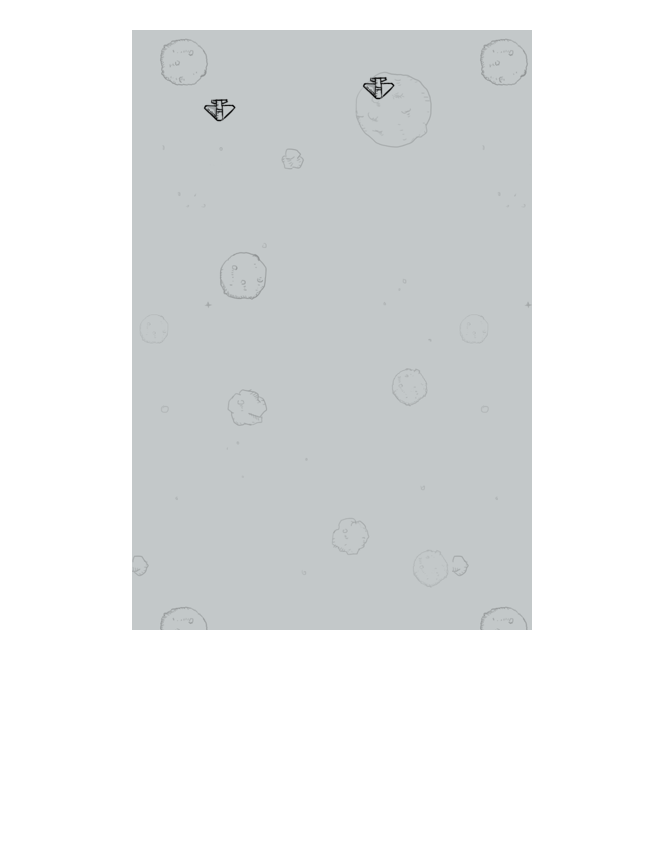
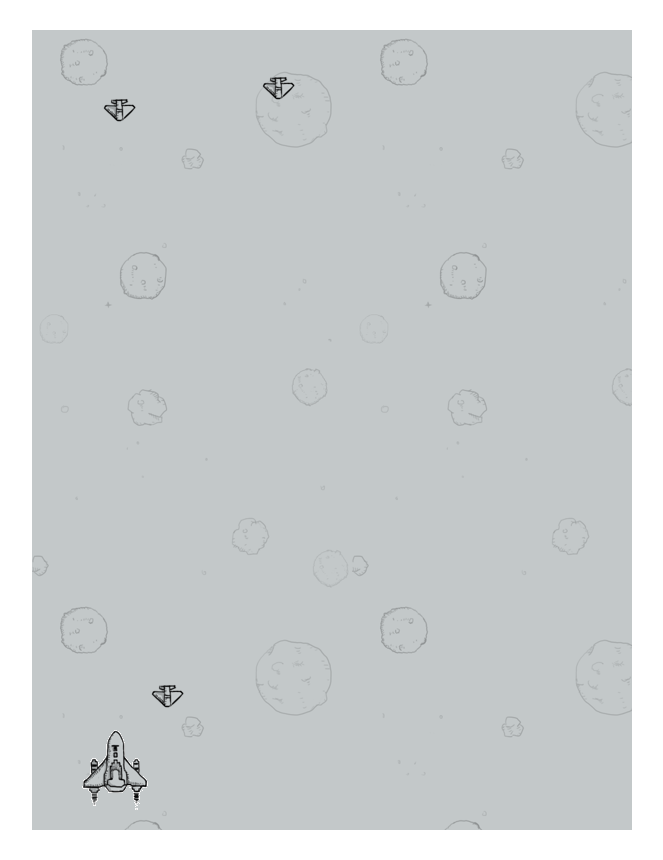
Before and after one commit to Cwlrin/PlantWar, a plain HTML site: page index.html in a window 1280 px wide. Shown: the whole page, without its empty margins (308-971 px from the left). Before the commit the page ends 800 px from the top, so only its background shows below. Drawn offline with Linux system fonts and the light colour scheme.

Commit message:
玩家飞机创建 / Player plane create

```diff
--- a/index.html
+++ b/index.html
@@ -13,8 +13,8 @@
         }
 
         #main {
-            width: 400px;
-            height: 600px;
+            width: 600px;
+            height: 800px;
             background: url("./images/background_1.png");
             margin: 30px auto;
             position: relative;
@@ -23,52 +23,6 @@
 </head>
 <body>
 <div id="main"></div>
-<script>
-    var mainObj = document.getElementById("main");
-    var smallPlaneArray = [];
-
-    /**
-     *  创建敌方小飞机
-     *  属性：图片节点、图片、x坐标、y坐标，速度
-     *  行为：移动、初始化、把图片节点添加到 main 里面
-     */
-    function SmallPlaneProto(imgSrc, x, y, speed) {
-        this.imgNode = document.createElement("img");
-        this.imgSrc = imgSrc;
-        this.x = x;
-        this.y = y;
-        this.speed = speed;
-        this.init = function () {
-            this.imgNode.src = this.imgSrc;
-            this.imgNode.style.position = "absolute";
-            this.imgNode.style.left = this.x + "px";
-            this.imgNode.style.top = this.y + "px";
-            mainObj.appendChild(this.imgNode);
-        }
-        this.init();
-        this.move = function () {
-            this.imgNode.style.top = parseInt(this.imgNode.style.top) + this.speed + "px";
-        }
-    }
-
-    function createSmallPlane() {
-        var smallPlane = new SmallPlaneProto("./images/enemy1_fly_1.png", parseInt(Math.random() * 356), -parseInt(Math.random() * 100 + 40), parseInt(Math.random() * 10));
-        smallPlaneArray.push(smallPlane);
-    }
-
-    setInterval(createSmallPlane, 1000);
-
-    function smallPlaneMove() {
-        for (var i = 0; i < smallPlaneArray.length; i++) {
-            smallPlaneArray[i].move();
-            if (parseInt(smallPlaneArray[i].imgNode.style.top) >= 600) {
-                mainObj.removeChild(smallPlaneArray[i].imgNode);
-                smallPlaneArray.splice(i, 1);
-            }
-        }
-    }
-
-    setInterval(smallPlaneMove, 50);
-</script>
+<script src="./js/script.js"></script>
 </body>
 </html>
--- /dev/null
+++ b/js/script.js
@@ -0,0 +1,83 @@
+var mainObj = document.getElementById("main");
+var smallPlaneArray = [];
+
+/**
+ *  创建敌方小飞机
+ *  属性：图片节点、图片、x坐标、y坐标，速度
+ *  行为：移动、初始化、把图片节点添加到 main 里面
+ */
+function SmallPlaneProto(imgSrc, x, y, speed) {
+    this.imgNode = document.createElement("img");
+    this.imgSrc = imgSrc;
+    this.x = x;
+    this.y = y;
+    this.speed = speed;
+    this.init = function () {
+        this.imgNode.src = this.imgSrc;
+        this.imgNode.style.position = "absolute";
+        this.imgNode.style.left = this.x + "px";
+        this.imgNode.style.top = this.y + "px";
+        mainObj.appendChild(this.imgNode);
+    }
+    this.init();
+    this.move = function () {
+        this.imgNode.style.top = parseInt(this.imgNode.style.top) + this.speed + "px";
+    }
+}
+
+function createSmallPlane() {
+    var smallPlane = new SmallPlaneProto("./images/enemy1_fly_1.png", parseInt(Math.random() * 356), -parseInt(Math.random() * 100 + 40), parseInt(Math.random() * 10));
+    smallPlaneArray.push(smallPlane);
+}
+
+setInterval(createSmallPlane, 1000);
+
+function smallPlaneMove() {
+    for (var i = 0; i < smallPlaneArray.length; i++) {
+        smallPlaneArray[i].move();
+        if (parseInt(smallPlaneArray[i].imgNode.style.top) >= 800) {
+            mainObj.removeChild(smallPlaneArray[i].imgNode);
+            smallPlaneArray.splice(i, 1);
+        }
+    }
+}
+
+setInterval(smallPlaneMove, 50);
+
+/**
+ * 创建玩家飞机
+ * 属性：图片节点、图片、x坐标、y坐标，速度
+ * 行为：移动（上下左右）、发射子弹、初始化、把图片节点添加到 main 里面
+ */
+function playerPlaneProto(imgSrc, x, y, speed) {
+    this.imgNode = document.createElement("img");
+    this.imgSrc = imgSrc;
+    this.x = x;
+    this.y = y;
+    this.speed = speed;
+    this.init = function () {
+        this.imgNode.src = this.imgSrc;
+        this.imgNode.style.position = "absolute";
+        this.imgNode.style.left = this.x + "px";
+        this.imgNode.style.top = this.y + "px";
+        mainObj.appendChild(this.imgNode);
+    };
+    this.init();
+    this.moveLeft = function () {
+        // 根据判断玩家的按键来执行事件进行移动
+    }
+    this.moveRight = function () {
+        // 根据判断玩家的按键来执行事件进行移动
+    }
+    this.moveUp = function () {
+        // 根据判断玩家的按键来执行事件进行移动
+    }
+    this.moveDown = function () {
+        // 根据判断玩家的按键来执行事件进行移动
+    }
+    this.shoot = function () {
+        // 根据判断玩家的按键来执行发射子弹的事件
+    }
+}
+
+var player = new playerPlaneProto("./images/myplane.gif",50,700,10);
```
